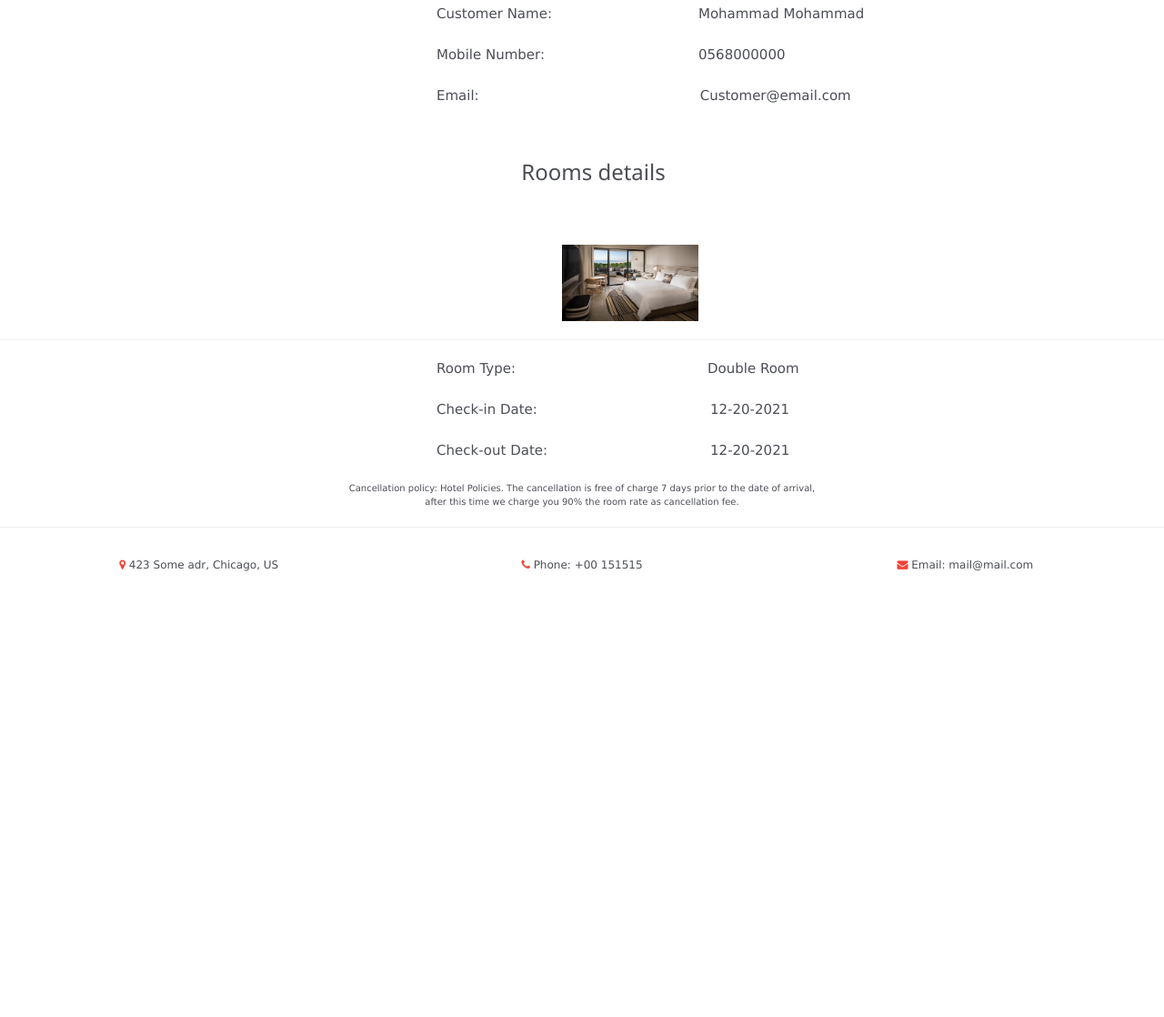
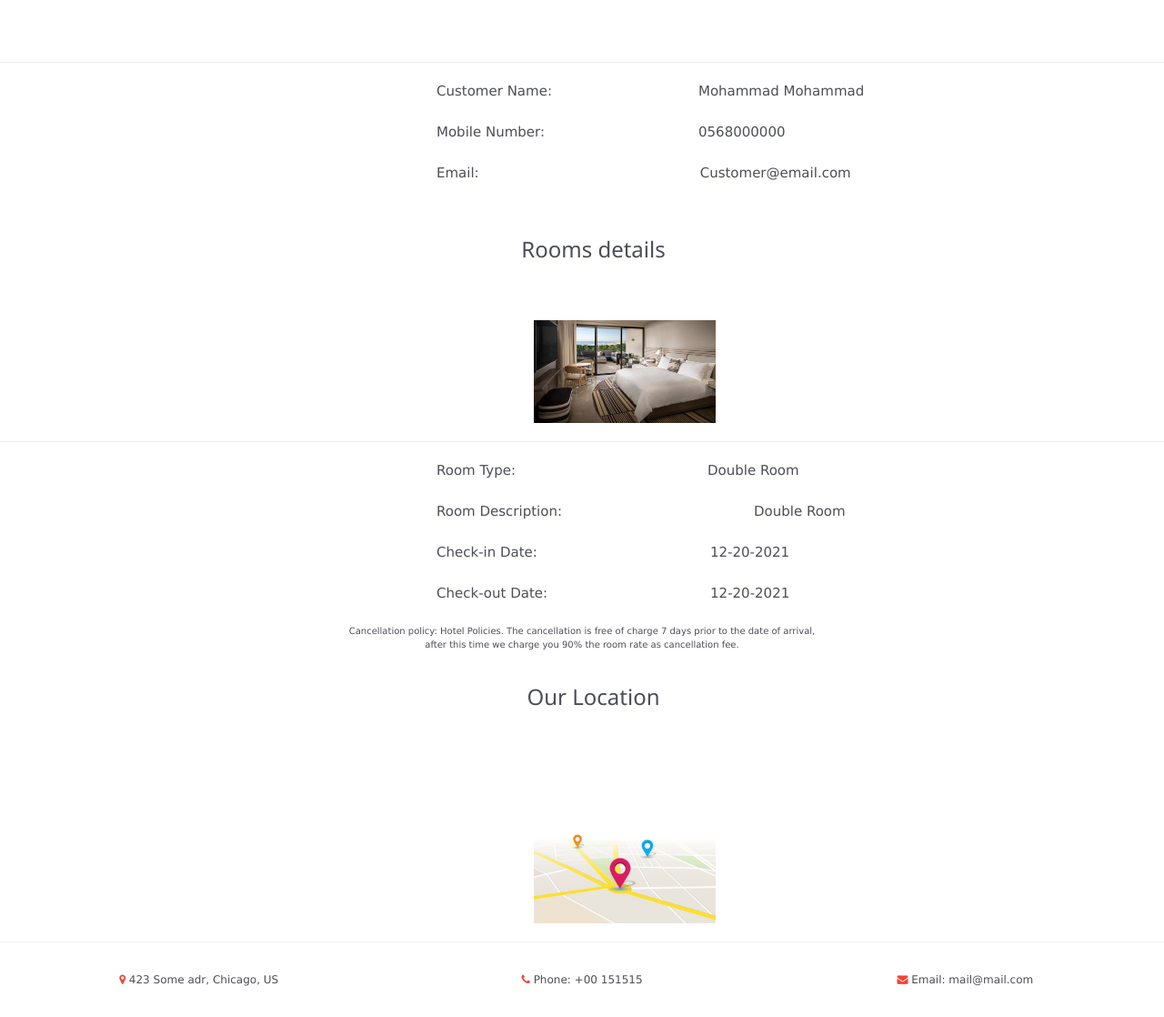
Before and after one commit to ahmadmalbzoor/DreamsHotel, a Django app: page /voucher in a window 1280 px wide. Shown: the part 479-1597 px from the top of the page at 91% size. Before the commit the page ends 1107 px from the top, so only its background shows below. Run offline with Django 3.2, Linux system fonts and the light colour scheme.

Commit message:
edit voucher and complete your booking file

```diff
--- a/dreamshotelapp/appdreams/static/css/voucher.css
+++ b/dreamshotelapp/appdreams/static/css/voucher.css
@@ -11,8 +11,8 @@ article{
     align-items: center;
 }
 img{
-    width: 150px;
-    margin: 62px 0 0 618px;
+    width: 200px;
+    margin: 60px 0 0 587px;
 
 }
 .hname {
--- a/dreamshotelapp/appdreams/templates/voucher.html
+++ b/dreamshotelapp/appdreams/templates/voucher.html
@@ -14,7 +14,7 @@
 <body>
     <Header>
         <h1 class="bookingInfo"> Dreams Hotel Confirmation Number</h1>
-        <img src="{% static 'img/voucher/completed.png"'  %}" >
+        <img src="{% static 'img/voucher/completed.png' %}" >
         <H3 class="bookingInfo"># xxxxxxx</H3>
         <h3 class="bookingInfo ">Customer Information</h3><br><br>
     </Header>
@@ -26,7 +26,7 @@
                 <label class=" customerInfo">Mobile Number:</label><label class="hname">0568000000</label><br><br>
                 <label class=" customerInfo">Email:</label><label class="hname email" >Customer@email.com</label><br><br>
                 <h3 class="bookingInfo ">Rooms details</h3>
-                <img src="hotel_triplanco.jpg" alt="">
+                <img src="{% static 'img/voucher/hotel_triplanco.jpg' %}" alt="">
             </div>
     </article>
     <article>
@@ -34,12 +34,17 @@
 
                 <hr>
                 <label class=" customerInfo">Room Type:</label><label class="hname roomty">Double Room</label><br><br>
+                <label class=" customerInfo">Room Description:</label><label class="hname roomty">Double Room</label><br><br>
                 <label class=" customerInfo">Check-in Date:</label><label class="hname Check-in">12-20-2021</label><br><br>
                 <label class=" customerInfo">Check-out Date:</label><label class="hname checkOutDate">12-20-2021</label><br><br>
                 <p id="cancellation">Cancellation policy: Hotel Policies. The cancellation is free of charge 7 days prior to the date of arrival,
                                       <br>after this time we charge you 90% the room rate as cancellation fee.</p>
             </div>
     </article>
+    <div>
+        <h3 class="bookingInfo ">Our Location</h3><br><br>
+        <img src="{% static 'img/voucher/location.jpg' %}" class="imglocation" alt="">
+    </div>
     <footer>
         <hr>
         <div class="w3-row-padding w3-large w3-center" style="margin:32px 0">
```
Also changed, not shown: dreamshotelapp/appdreams/templates/checkout.html (+11 -11 lines), dreamshotelapp/appdreams/static/img/voucher/location.jpg (added).
